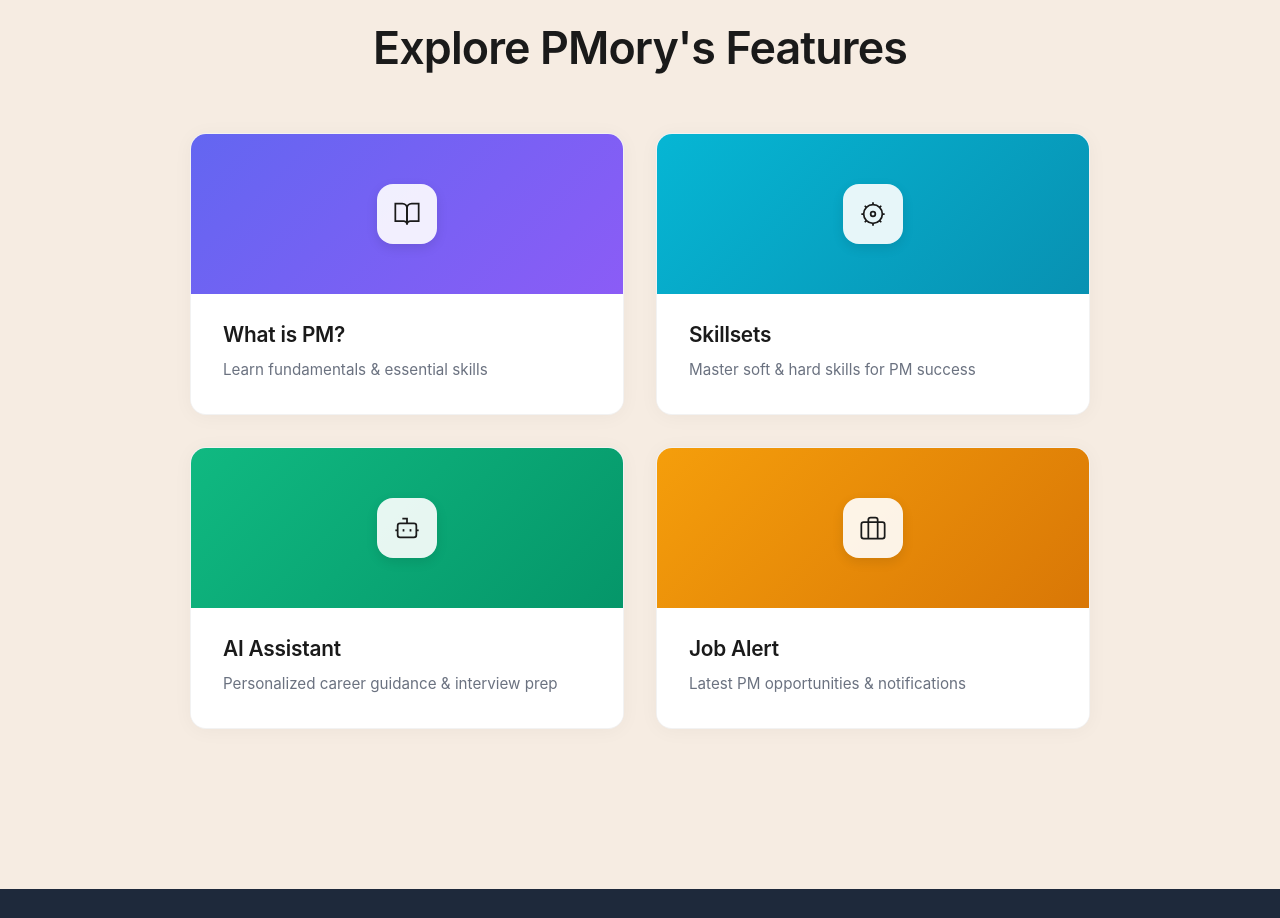
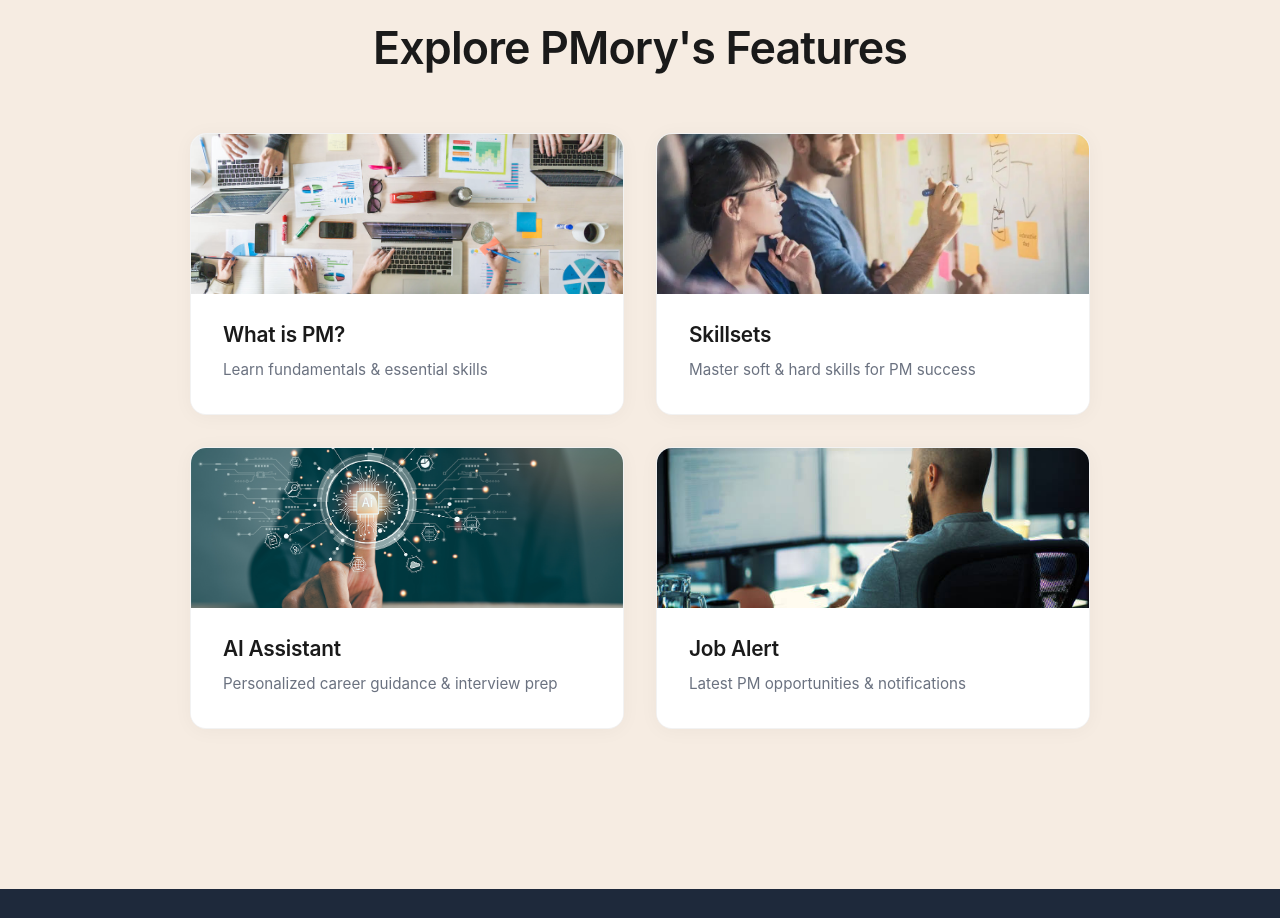
Before and after one commit to martinoh0715/pmory_website, a plain HTML site: page index.html in a window 1280 px wide. Shown: the part 780-1698 px from the top of the page. Drawn offline with nearby package versions, Linux system fonts and the light colour scheme.

Commit message:
Update index.html

```diff
--- a/index.html
+++ b/index.html
@@ -211,47 +211,71 @@
         .feature-image {
             height: 160px;
             position: relative;
-            display: flex;
-            align-items: center;
-            justify-content: center;
+            background-size: cover;
+            background-position: center;
+            background-repeat: no-repeat;
             overflow: hidden;
         }
 
-        .feature-icon {
-            position: relative;
-            z-index: 2;
-            width: 60px;
-            height: 60px;
-            background: rgba(255, 255, 255, 0.9);
-            border-radius: 16px;
-            display: flex;
-            align-items: center;
-            justify-content: center;
-            box-shadow: 0 4px 12px rgba(0, 0, 0, 0.1);
-        }
-
-        .feature-icon svg {
-            width: 28px;
-            height: 28px;
-            stroke: #1a1a1a;
-            fill: none;
-            stroke-width: 1.5;
-        }
-
         .feature-image.fundamentals {
-            background: linear-gradient(135deg, #6366f1 0%, #8b5cf6 100%);
+            background-image: url('./images/pm-fundamentals.jpg');
         }
 
         .feature-image.skills {
-            background: linear-gradient(135deg, #06b6d4 0%, #0891b2 100%);
+            background-image: url('./images/pm-skills.jpg');
         }
 
         .feature-image.ai {
-            background: linear-gradient(135deg, #10b981 0%, #059669 100%);
+            background-image: url('./images/ai-assistant.jpg');
         }
 
         .feature-image.jobs {
+            background-image: url('./images/job-opportunities.jpg');
+        }
+
+        /* Fallback gradient if images don't load */
+        .feature-image.fundamentals:before {
+            content: '';
+            position: absolute;
+            top: 0;
+            left: 0;
+            width: 100%;
+            height: 100%;
+            background: linear-gradient(135deg, #6366f1 0%, #8b5cf6 100%);
+            z-index: -1;
+        }
+
+        .feature-image.skills:before {
+            content: '';
+            position: absolute;
+            top: 0;
+            left: 0;
+            width: 100%;
+            height: 100%;
+            background: linear-gradient(135deg, #06b6d4 0%, #0891b2 100%);
+            z-index: -1;
+        }
+
+        .feature-image.ai:before {
+            content: '';
+            position: absolute;
+            top: 0;
+            left: 0;
+            width: 100%;
+            height: 100%;
+            background: linear-gradient(135deg, #10b981 0%, #059669 100%);
+            z-index: -1;
+        }
+
+        .feature-image.jobs:before {
+            content: '';
+            position: absolute;
+            top: 0;
+            left: 0;
+            width: 100%;
+            height: 100%;
             background: linear-gradient(135deg, #f59e0b 0%, #d97706 100%);
+            z-index: -1;
         }
 
         .feature-content {
@@ -652,10 +676,7 @@
                 {/* Hero Section with Background Video */}
                 <div className="hero-modern">
                     <div className="hero-background"></div>
-                    <video className="hero-video" autoPlay muted loop>
-    <source src="./videos/hero-video.mp4" type="video/mp4" />
-</video>
-
+                    <video className="hero-video" autoPlay muted loop> <source src="./videos/hero-video.mp4" type="video/mp4" /> </video>
                     <div className="hero-overlay"></div>
                     <div className="hero-content">
                         <div className="hero-text">
@@ -675,14 +696,7 @@
                         <h3>Explore PMory's Features</h3>
                         <div className="feature-grid">
                             <div className="feature-card" onClick={() => setCurrentPage('what-is-pm')}>
-                                <div className="feature-image fundamentals">
-                                    <div className="feature-icon">
-                                        <svg viewBox="0 0 24 24">
-                                            <path d="M2 3h6a4 4 0 0 1 4 4v14a3 3 0 0 0-3-3H2z"/>
-                                            <path d="M22 3h-6a4 4 0 0 0-4 4v14a3 3 0 0 1 3-3h7z"/>
-                                        </svg>
-                                    </div>
-                                </div>
+                                <div className="feature-image fundamentals"></div>
                                 <div className="feature-content">
                                     <h4>What is PM?</h4>
                                     <p>Learn fundamentals & essential skills</p>
@@ -690,22 +704,7 @@
                             </div>
 
                             <div className="feature-card" onClick={() => setCurrentPage('skillsets')}>
-                                <div className="feature-image skills">
-                                    <div className="feature-icon">
-                                        <svg viewBox="0 0 24 24">
-                                            <path d="M12 20a8 8 0 1 0 0-16 8 8 0 0 0 0 16Z"/>
-                                            <path d="M12 14a2 2 0 1 0 0-4 2 2 0 0 0 0 4Z"/>
-                                            <path d="M12 2v2"/>
-                                            <path d="M12 20v2"/>
-                                            <path d="m4.93 4.93 1.41 1.41"/>
-                                            <path d="m17.66 17.66 1.41 1.41"/>
-                                            <path d="M2 12h2"/>
-                                            <path d="M20 12h2"/>
-                                            <path d="m6.34 17.66-1.41 1.41"/>
-                                            <path d="m19.07 4.93-1.41 1.41"/>
-                                        </svg>
-                                    </div>
-                                </div>
+                                <div className="feature-image skills"></div>
                                 <div className="feature-content">
                                     <h4>Skillsets</h4>
                                     <p>Master soft & hard skills for PM success</p>
@@ -713,18 +712,7 @@
                             </div>
 
                             <div className="feature-card" onClick={() => setCurrentPage('ai-assistant')}>
-                                <div className="feature-image ai">
-                                    <div className="feature-icon">
-                                        <svg viewBox="0 0 24 24">
-                                            <path d="M12 8V4H8"/>
-                                            <rect width="16" height="12" x="4" y="8" rx="2"/>
-                                            <path d="M2 14h2"/>
-                                            <path d="M20 14h2"/>
-                                            <path d="M15 13v2"/>
-                                            <path d="M9 13v2"/>
-                                        </svg>
-                                    </div>
-                                </div>
+                                <div className="feature-image ai"></div>
                                 <div className="feature-content">
                                     <h4>AI Assistant</h4>
                                     <p>Personalized career guidance & interview prep</p>
@@ -732,14 +720,7 @@
                             </div>
 
                             <div className="feature-card" onClick={() => setCurrentPage('job-alert')}>
-                                <div className="feature-image jobs">
-                                    <div className="feature-icon">
-                                        <svg viewBox="0 0 24 24">
-                                            <rect width="20" height="14" x="2" y="7" rx="2" ry="2"/>
-                                            <path d="M16 21V5a2 2 0 0 0-2-2h-4a2 2 0 0 0-2 2v16"/>
-                                        </svg>
-                                    </div>
-                                </div>
+                                <div className="feature-image jobs"></div>
                                 <div className="feature-content">
                                     <h4>Job Alert</h4>
                                     <p>Latest PM opportunities & notifications</p>
```
